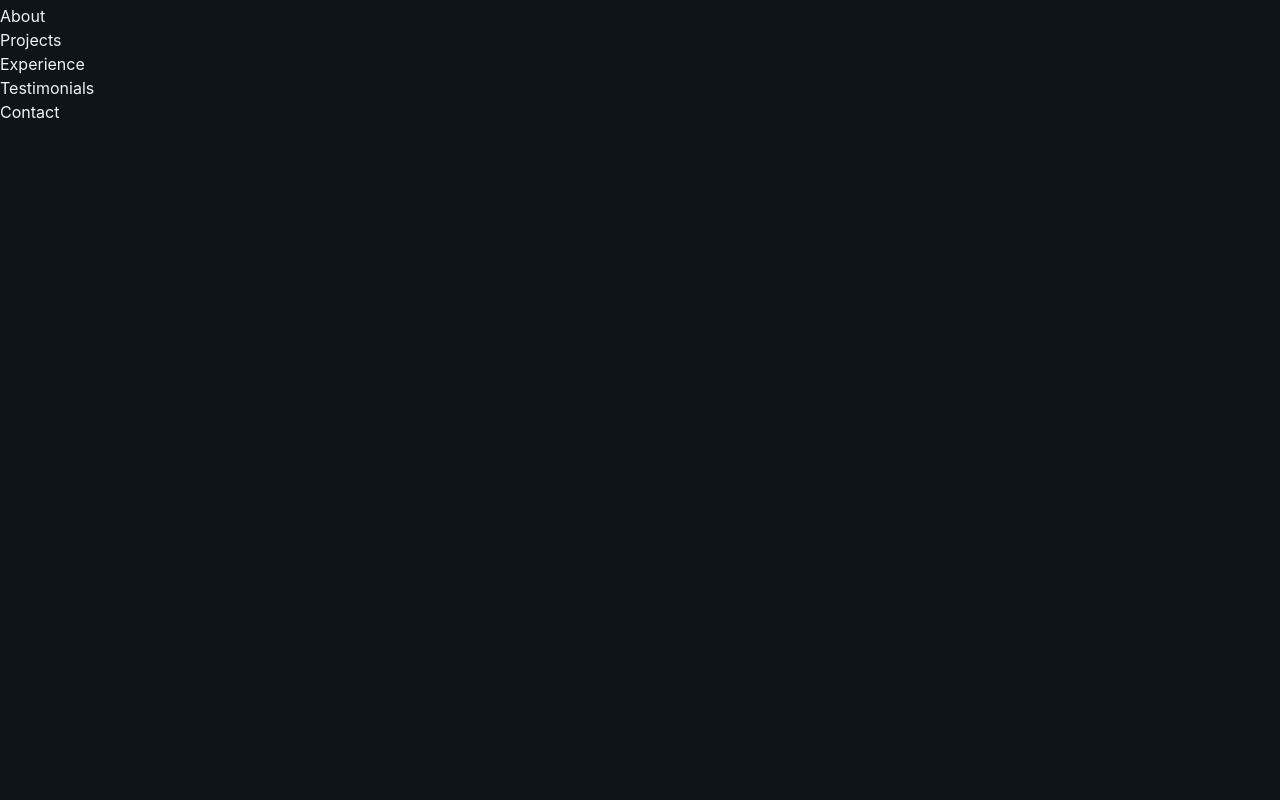
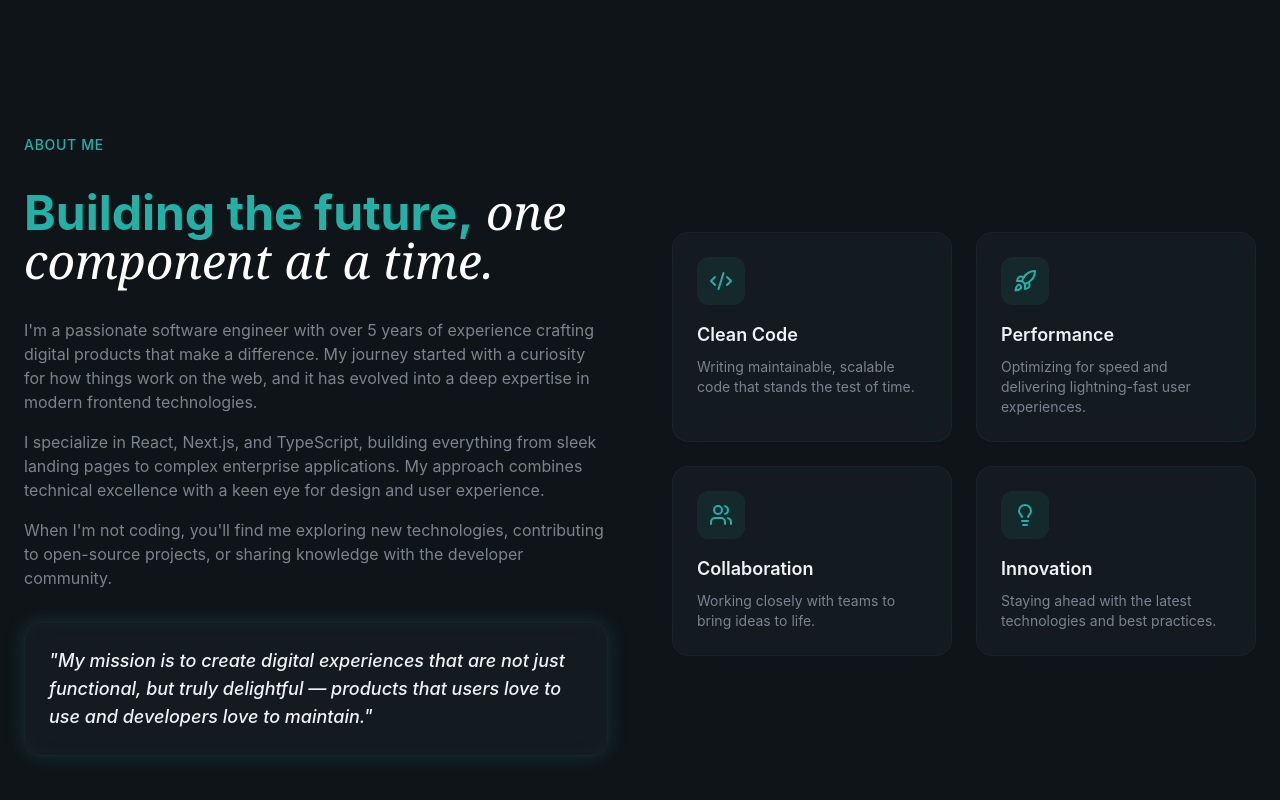
Before and after one commit to emmanuelcasiano/react-practice, a React (Vite) app in the folder portfolio-green/: page / in a window 1280 px wide. Shown: the part 1080-1880 px from the top of the page. Before the commit the page ends 1204 px from the top, so only its background shows below. Built offline with nearby package versions, Linux system fonts and the light colour scheme.

Commit message:
Implement about section

```diff
--- a/portfolio-green/src/sections/About.jsx
+++ b/portfolio-green/src/sections/About.jsx
@@ -1,3 +1,77 @@
+import { Code2, Lightbulb, Rocket, Users } from "lucide-react";
+
+const highlights = [
+    {
+        icon: Code2,
+        title: "Clean Code",
+        description: "Writing maintainable, scalable code that stands the test of time.",
+    },
+    {
+        icon: Rocket,
+        title: "Performance",
+        description: "Optimizing for speed and delivering lightning-fast user experiences.",
+    },
+    {
+        icon: Users,
+        title: "Collaboration",
+        description: "Working closely with teams to bring ideas to life.",
+    },
+    {
+        icon: Lightbulb,
+        title: "Innovation",
+        description: "Staying ahead with the latest technologies and best practices.",
+    },
+];
+
 export const About = () => {
-    return <section>About</section>;
+    return (
+        <section id="about" className="py-32 relative overflow-hidden">
+            <div className="container mx-auto px-6 relative z-10">
+                <div className="grid lg:grid-cols-2 gap-16 items-center">
+                    {/* Left Column */}
+                    <div className="space-y-8">
+                        <div className="animate-fade-in">
+                            <span className="text-secondary-foreground text-sm font-medium tracking-wider uppercase">About Me</span>
+                        </div>
+
+                        <h2 className="text-4xl md:text-5xl font-bold animate-fade-in animation-delay-100 text-secondary-foreground">
+                            Building the future,
+                            <span className="font-serif italic font-normal text-white"> one component at a time.</span>
+                        </h2>
+
+                        <div className="space-y-4 text-muted-foreground animate-fade-in animation-delay-200">
+                            <p>
+                                I'm a passionate software engineer with over 5 years of experience crafting digital products that make a difference. My journey started with a curiosity for how things work on the web, and
+                                it has evolved into a deep expertise in modern frontend technologies.
+                            </p>
+                            <p>
+                                I specialize in React, Next.js, and TypeScript, building everything from sleek landing pages to complex enterprise applications. My approach combines technical excellence with a keen eye
+                                for design and user experience.
+                            </p>
+                            <p>When I'm not coding, you'll find me exploring new technologies, contributing to open-source projects, or sharing knowledge with the developer community.</p>
+                        </div>
+
+                        <div className="glass rounded-2xl p-6 glow-border animate-fade-in animation-delay-300">
+                            <p className="text-lg font-medium italic text-foreground">
+                                "My mission is to create digital experiences that are not just functional, but truly delightful — products that users love to use and developers love to maintain."
+                            </p>
+                        </div>
+                    </div>
+
+                    {/* Right Column - Highlights */}
+                    <div className="grid sm:grid-cols-2 gap-6">
+                        {highlights.map((item, idx) => (
+                            <div key={idx} className="glass p-6 rounded-2xl animate-fade-in" style={{ animationDelay: `${(idx + 1) * 100}ms` }}>
+                                <div className="w-12 h-12 rounded-xl bg-primary/10 flex items-center justify-center mb-4 hover:bg-primary/20">
+                                    <item.icon className="w-6 h-6 text-primary" />
+                                </div>
+                                <h3 className="text-lg font-semibold mb-2">{item.title}</h3>
+                                <p className="text-sm text-muted-foreground">{item.description}</p>
+                            </div>
+                        ))}
+                    </div>
+                </div>
+            </div>
+        </section>
+    );
 };
```
